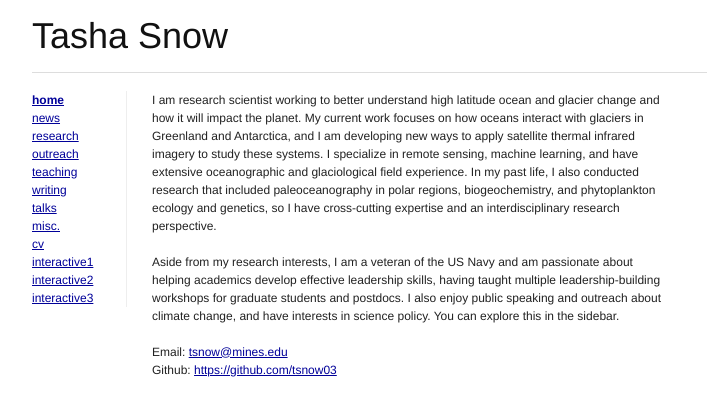
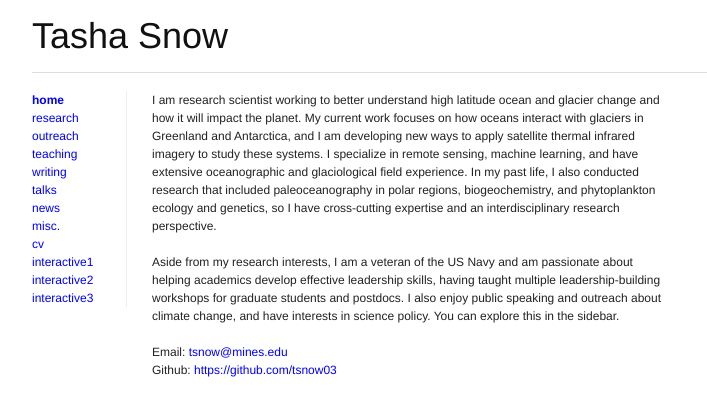
Before and after one commit to tsnow03/tsnow03.github.io, a plain HTML site: page index.html in a window 1280 px wide. Shown: the full height of the page, 133-840 px from the left. Drawn offline with Linux system fonts and the light colour scheme; files that its build step writes are made by us from their sources.

Commit message:
Update index.html

```diff
--- a/index.html
+++ b/index.html
@@ -4,7 +4,7 @@
     <title>Tasha Snow</title>
     <link rel="stylesheet" href="css/screen.css" type="text/css" media="screen, projection">
     <link rel="stylesheet" href="css/print.css" type="text/css" media="print">
-    <link rel="stylesheet" type="text/css" href="css/becky.css">
+    <link rel="stylesheet" type="text/css" href="css/tasha.css">
     <!--[if IE]><link rel="stylesheet" href="css/blueprint/ie.css" type="text/css" media="screen, projection"><![endif]-->
 <script type="text/javascript" language="JavaScript">
 
@@ -26,12 +26,12 @@
 
       <div class="span-2 first colborder">
 	<b><a href="index.html">home</a></b><br>
-	  <a href="news.html">news</a><br>
 	    <a href="research.html">research</a><br>
   <a href="outreach.html">outreach</a><br>
     <a href="teaching.html">teaching</a><br>
       <a href="writing.html">writing</a><br>
       <a href="talks.html">talks</a><br>
+       <a href="news.html">news</a><br>
 	<a href="misc.html">misc.</a><br>
 	  <a href="cv.html">cv</a><br>
 	  <a href="mountin.html">interactive1</a><br>
```
